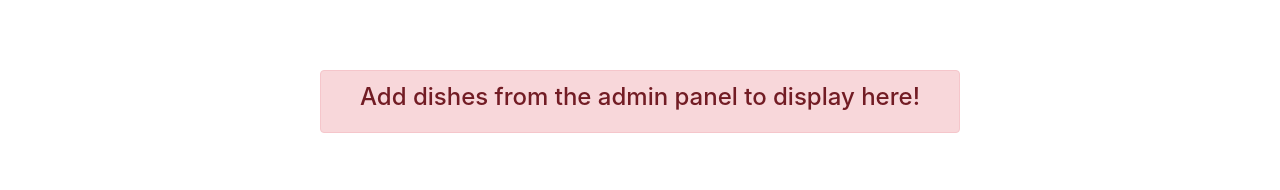
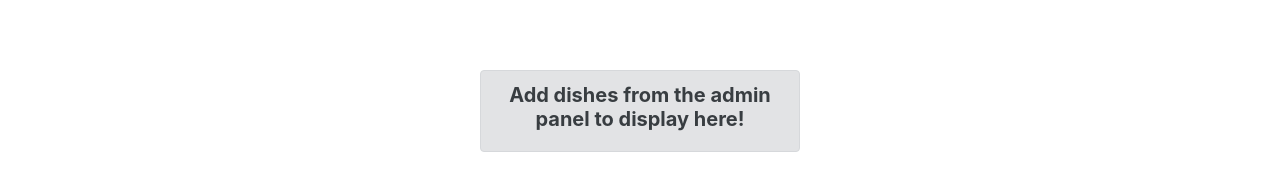
Before and after one commit to ishvar99/food-management-react, a React (Create React App) app: page / in a window 1280 px wide. Shown: the part 480-670 px from the top of the page. Built offline with nearby package versions, Linux system fonts and the light colour scheme.

Commit message:
changed alert color

```diff
--- a/src/components/Pages/Home/Home.jsx
+++ b/src/components/Pages/Home/Home.jsx
@@ -32,8 +32,8 @@ const Home = () => {
     </div>
     :
     <div className='d-flex justify-content-center align-items-center ' style={{marginTop:'150px'}}>
-    <div className="alert alert-danger w-50 text-center" role="alert">
-  <h4>Add dishes from the admin panel to display here!</h4>
+    <div className="alert alert-secondary w-25 text-center" role="alert">
+  <h5><strong>Add dishes from the admin panel to display here!</strong></h5>
 </div>
     </div>
    }
```
Also changed, not shown: 2 other files (tests, documents, lock files or other folders).
